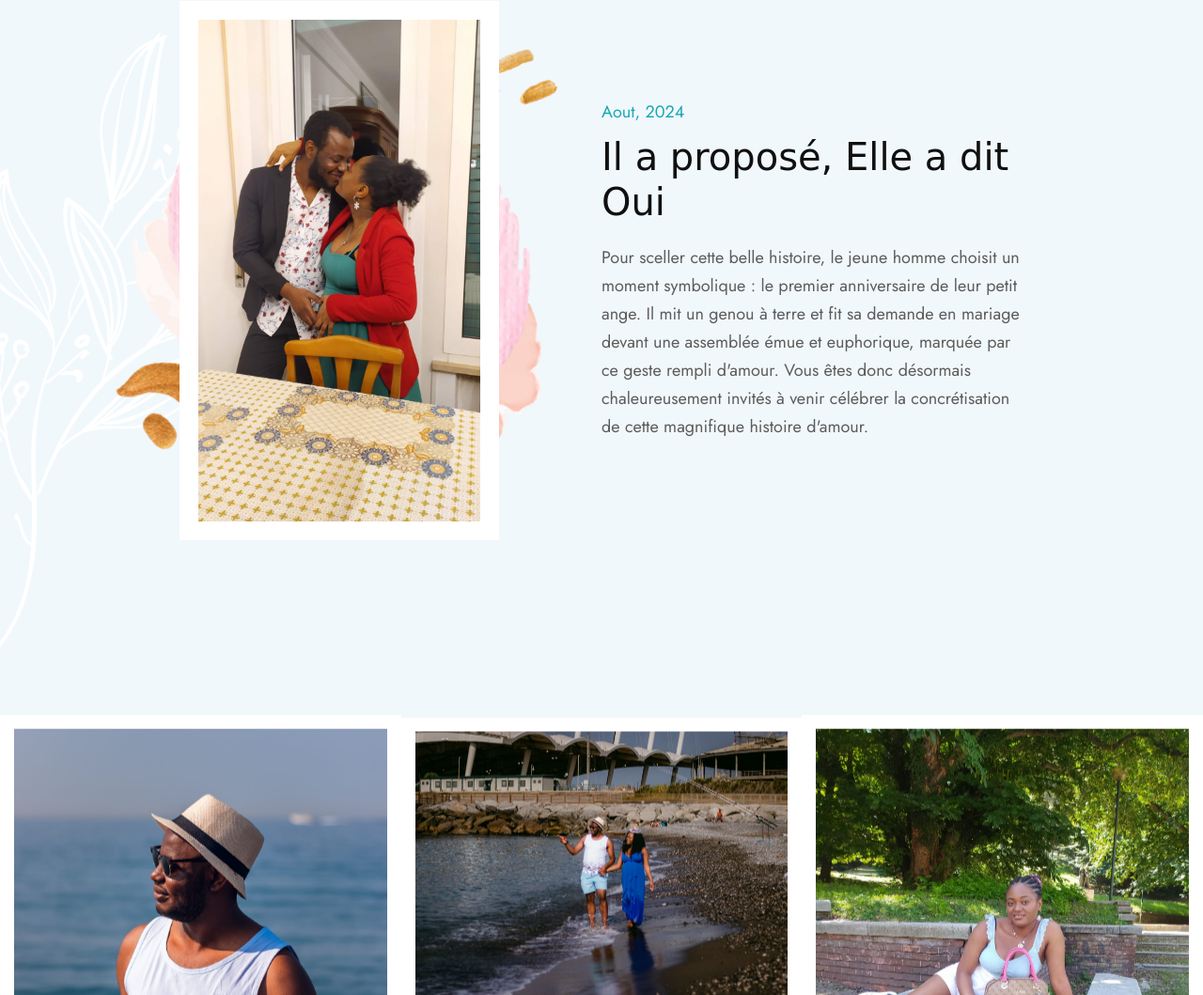
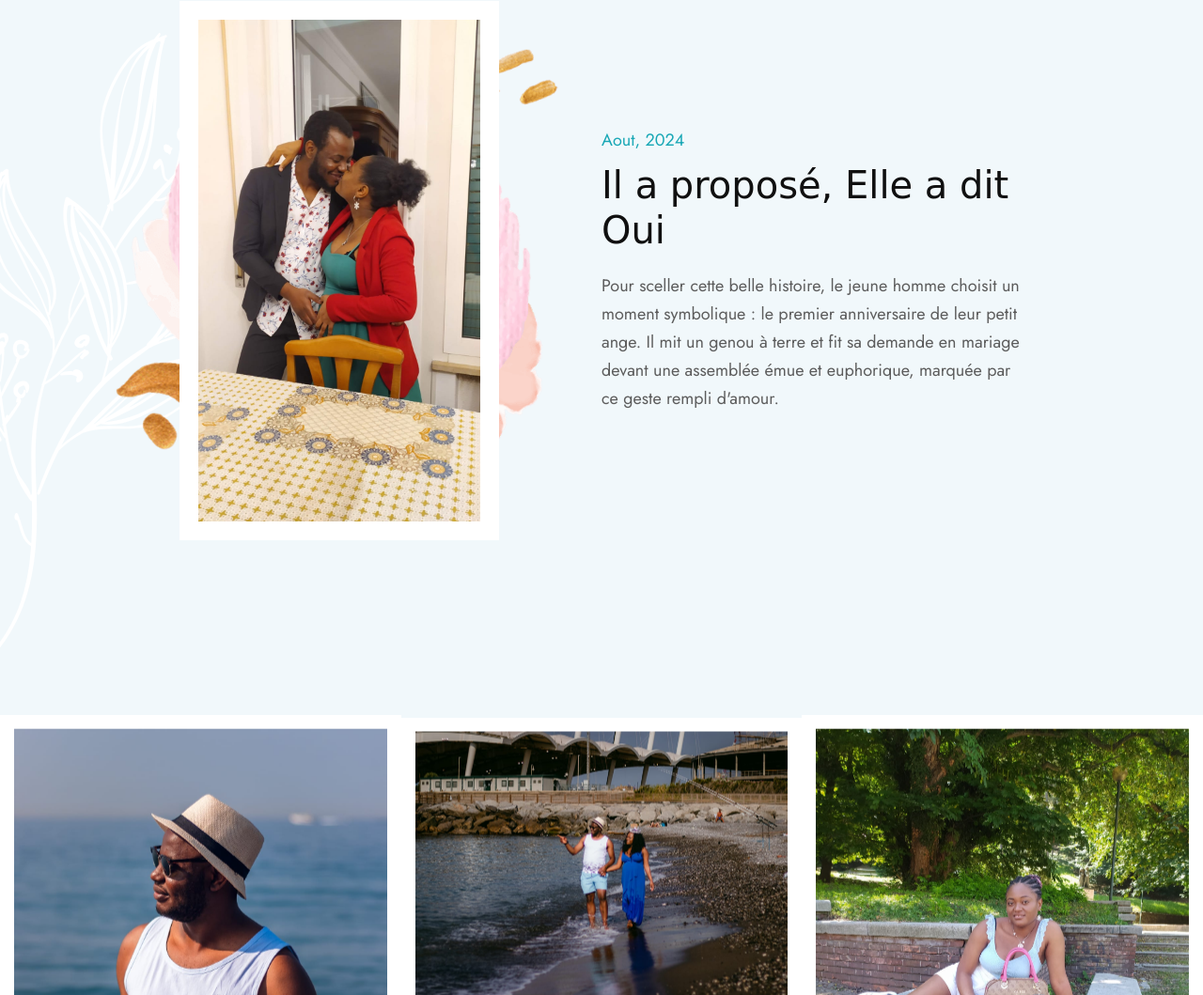
Before and after one commit to laurencengankem/benaimenina, a plain HTML site: page index.html in a window 1280 px wide. Shown: the part 3899-4958 px from the top of the page at 94% size. Drawn offline with Linux system fonts and the light colour scheme; a web font is replaced by a local one.

Commit message:
Story update

```diff
--- a/index.html
+++ b/index.html
@@ -421,7 +421,7 @@
                                 <h2>Il a proposé, Elle a dit Oui</h2>
                                 <p>Pour sceller cette belle histoire, le jeune homme choisit un moment symbolique : le premier anniversaire de leur petit ange. Il mit un genou à terre et fit sa demande en mariage devant une assemblée émue et euphorique,
                                      marquée par ce geste rempli d&#39;amour.
-                                     Vous êtes donc désormais chaleureusement invités à venir célébrer la concrétisation de cette magnifique histoire d&#39;amour.</p>
+                                </p>
                             </div>
                         </div>
                     </div>
```
